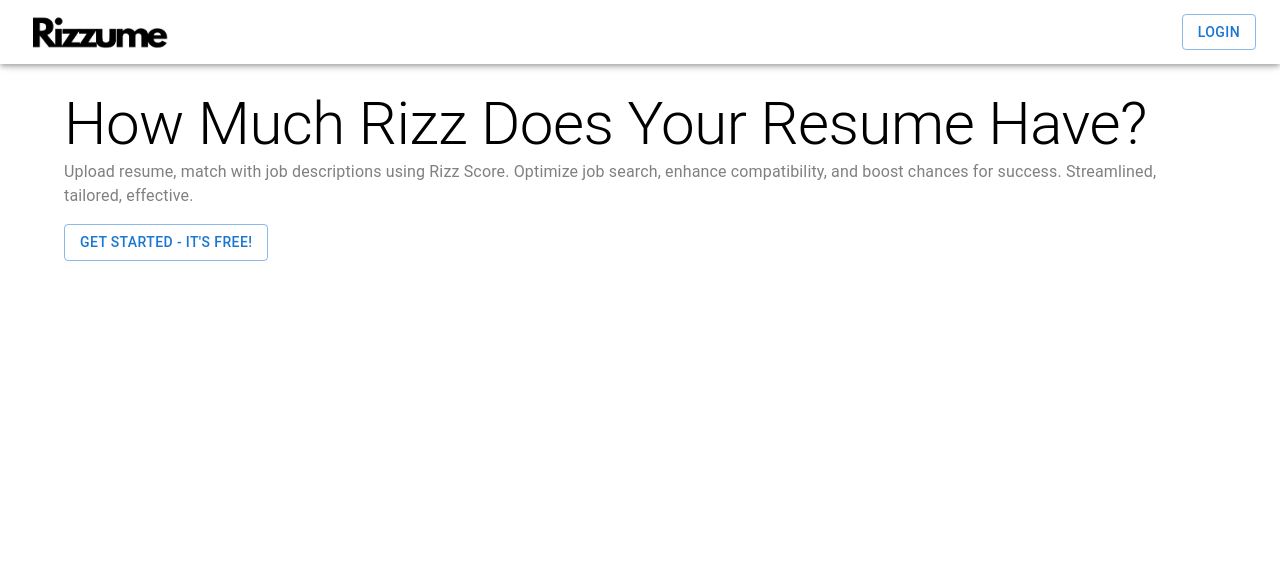
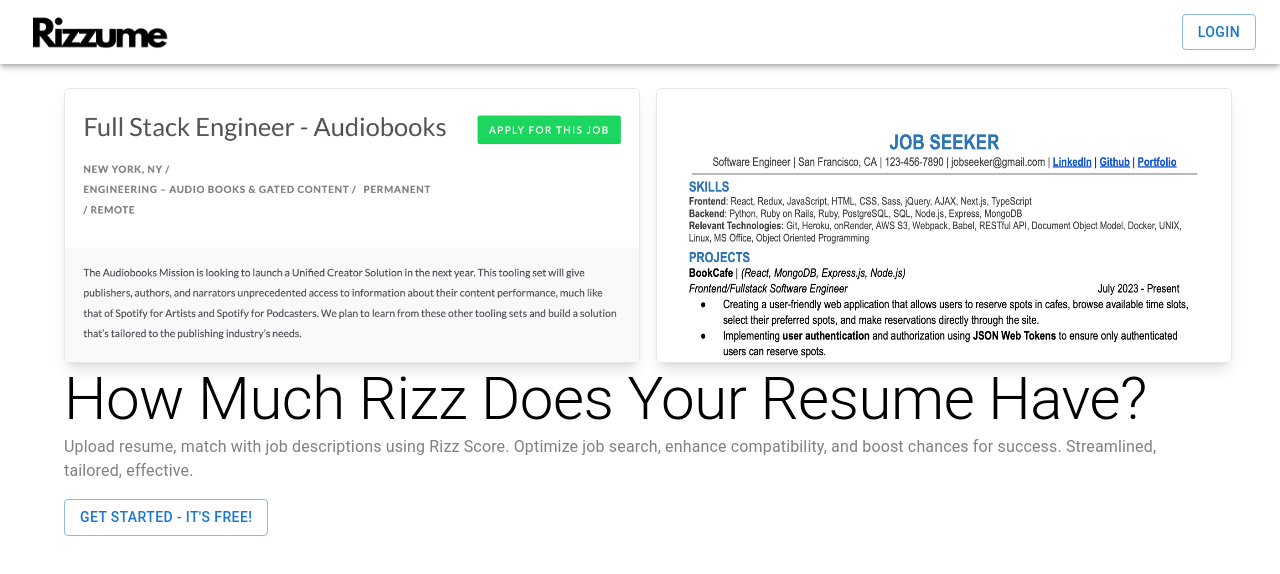
Before and after one commit to jannyzhao/rizzume, a Next.js app: page / in a window 1280 px wide. Shown: the top 574 px of the page. Built offline with nearby package versions, Linux system fonts and the light colour scheme.

Commit message:
Add job description and resume image to home page

```diff
--- a/app/page.tsx
+++ b/app/page.tsx
@@ -2,12 +2,27 @@
 import Container from "@mui/material/Container";
 import Typography from "@mui/material/Typography";
 import SignUpButton from "@/components/SignUpButton";
+import Image from "next/image";
+import resume from "@/public/images/resume.png";
+import jobDescription from "@/public/images/job-description.png";
 
 export default function Home() {
   return (
     <Container className="flex items-center justify-center h-screen">
       <div>
-        <Typography variant="h2">
+        <div className="flex gap-4">
+          <Image
+            alt="Resume banner"
+            className="border rounded-md shadow-lg w-1/2"
+            src={jobDescription}
+          />
+          <Image
+            alt="Resume banner"
+            className="border rounded-md shadow-lg w-1/2"
+            src={resume}
+          />
+        </div>
+        <Typography className="mt-8" component="h1" variant="h2">
           How Much Rizz Does Your Resume Have?
         </Typography>
         <Typography variant="body1" sx={{ color: "gray" }} className="pb-4">
```
Also changed, not shown: public/images/job-description.png (added), public/images/resume.png (added).
